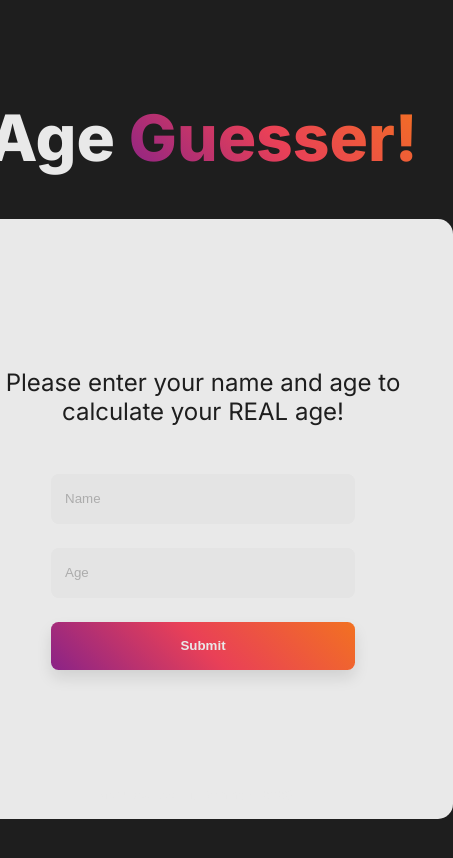
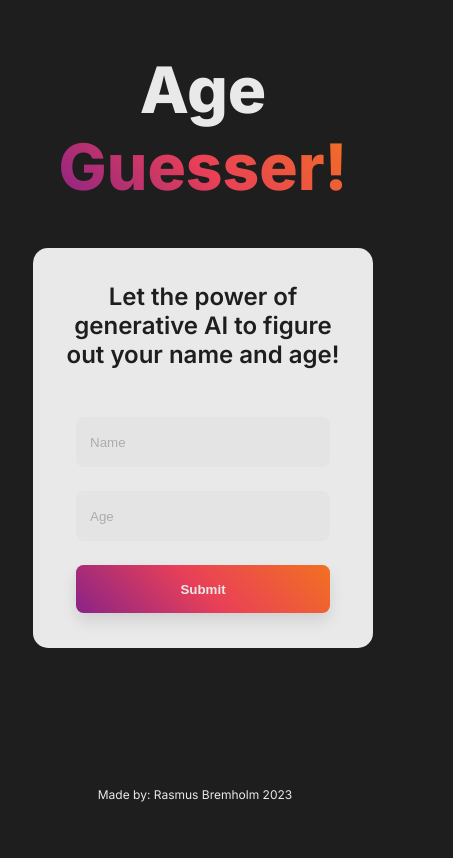
Before and after one commit to Visceral89/name-guesser, a Next.js app: page / in a window 390 px wide. Shown: the top 858 px of the page, 453 px wide, since content can reach past the window. Built offline with nearby package versions, Linux system fonts and the light colour scheme.

Commit message:
media queries

```diff
--- a/components/Card.jsx
+++ b/components/Card.jsx
@@ -38,7 +38,9 @@ const Card = () => {
 			animate={{ scale: 1, delay: 0.5 }}
 			transition={{ type: "spring", stiffness: 200, damping: 15 }}
 		>
-			<div>Please enter your name and age to calculate your REAL age!</div>
+			<div className={styles.parag}>
+				Let the power of generative AI to figure out your name and age!
+			</div>
 			<div>
 				<form onSubmit={handleSubmit}>
 					<input
--- /dev/null
+++ b/styles/_mixins.scss
@@ -0,0 +1,22 @@
+@mixin query($breakpoint) {
+	@if $breakpoint == phone {
+		@media (max-width: 600px) {
+			@content;
+		}
+	}
+	@if $breakpoint == tablet-portrait {
+		@media (max-width: 900px) {
+			@content;
+		}
+	}
+	@if $breakpoint == tablet-landscape {
+		@media (max-width: 1200px) {
+			@content;
+		}
+	}
+	@if $breakpoint == desktop {
+		@media (min-width: 1201px) {
+			@content;
+		}
+	}
+}
--- a/styles/card.module.scss
+++ b/styles/card.module.scss
@@ -1,9 +1,10 @@
 @import "variables";
+@import "mixins";
 
 .card {
 	background-color: $white;
 	width: 500px;
-	height: 600px;
+	height: 500px;
 	display: flex;
 	flex-direction: column;
 	align-items: center;
@@ -11,6 +12,15 @@
 	border-radius: 15px;
 	color: $black;
 	font-size: $p;
+	@include query(phone) {
+		width: 95%;
+		height: 400px;
+	}
+}
+
+.parag {
+	margin: 0 2rem 0 2rem;
+	font-weight: 600;
 }
 
 .card form {
@@ -27,6 +37,9 @@
 	border: none;
 	border-radius: $bord/2;
 	background-color: $grey;
+	@include query(phone) {
+		width: 250px;
+	}
 	&::placeholder {
 		text-indent: $p/2;
 		opacity: 0.5;
--- a/styles/page.module.scss
+++ b/styles/page.module.scss
@@ -1,13 +1,18 @@
 @import "variables";
+@import "mixins";
 
 .main {
 	display: flex;
 	flex-direction: column;
 	justify-content: space-between;
 	align-items: center;
-	padding: 3rem 6rem 3rem 6rem;
+	padding: 0rem 6rem 0rem 6rem;
 	min-height: 100vh;
 	text-align: center;
+
+	@include query(phone) {
+		padding: 0rem 1rem 0rem 1rem;
+	}
 }
 
 .container {
```
